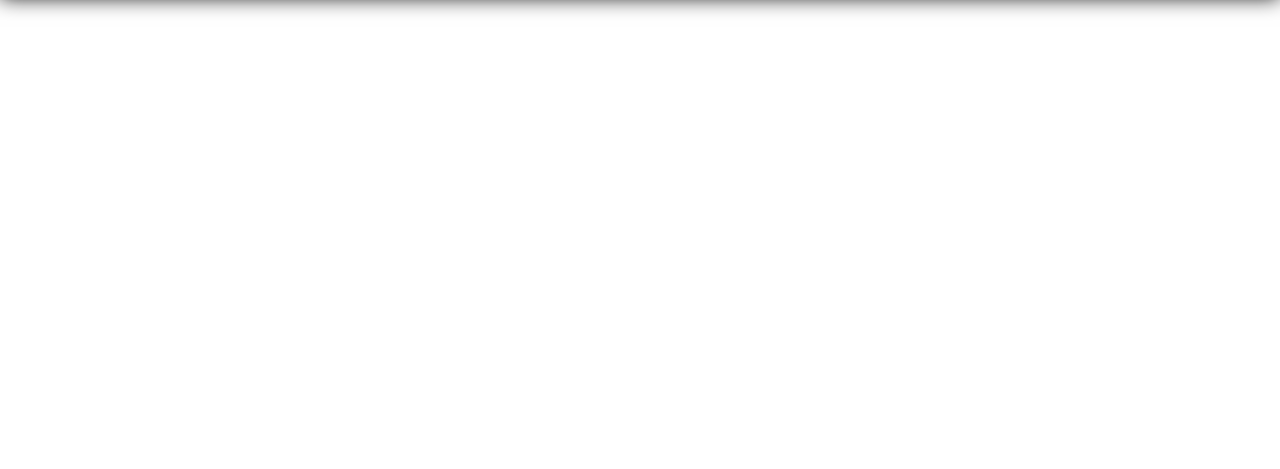
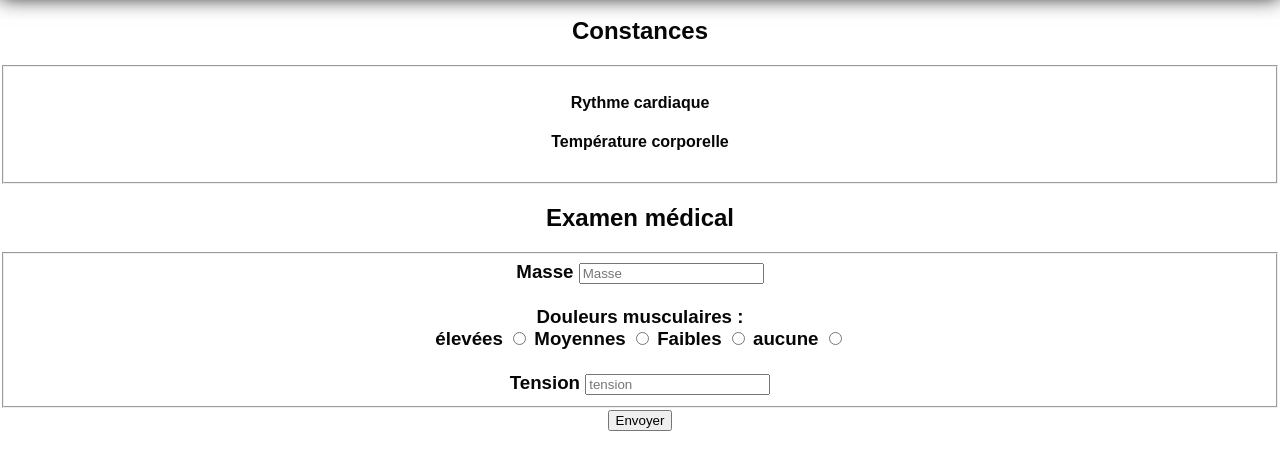
Before and after one commit to Tristan-T/Nuit_Info_2018_Va-le, a website: page medic.html in a window 1280 px wide. Shown: the part 93-562 px from the top of the page. Drawn offline with Linux system fonts and the light colour scheme.

Commit message:
médic html+css

```diff
--- a/medic.html
+++ b/medic.html
@@ -7,7 +7,7 @@
 		<meta charset="utf-8">
 		<title>Médic</title>
 		<link rel="stylesheet" type="text/css" href="./styles/general.css">
-
+		<link rel="stylesheet" type="text/css" href="./styles/medic.css">
 	</head>
 
 	<body>
@@ -41,11 +41,58 @@
 			</nav>
 			<div id="boxshadowonly"></div>
 		</header>
+		<main>
 
-		<article>
+			<article>
+				<div>
+
+					<h2>Constances</h2>
+						<fieldset>
+
+							<div>
+							<h4>Rythme cardiaque</h4>
+
+
+							<h4>Température corporelle</h4>
 
 
 
+							</div>
+						</fieldset>
+					<h2>Examen médical<h3>
+						<fieldset>
+							<div>
+								<label for="masse">Masse</label>
+								<input id="masse" name="unemasse" type="float" placeholder="Masse">
+							</div>
+							<br>
+							<div>
+								<label for="douleurmusc">Douleurs musculaires :</label>
+								<br>
+
+								<label for="eleve">élevées</label>
+								<input id="eleve" name="douleur" type="radio" value="E">
+								<label for="moy">Moyennes</label>
+								<input id="moy" name="douleur" type="radio" value="M">
+								<label for="faible">Faibles</label>
+								<input id="faible" name="doleur" type="radio" value="F">
+								<label for="none">aucune</label>
+								<input id="none" name="doleur" type="radio" value="N">
+							</div>
+							<br>
+							<div>
+								<label for="tension">Tension</label>
+								<input id="tension" name="unetension" type="float" placeholder="tension">
+							</div>
+						</fieldset>
+
+
+						<div id="bouton">
+							<input id="bouton_envoyer" type="submit" value="Envoyer">
+						</div>
+			</article>
+
+		</main>
 
 
 
--- /dev/null
+++ b/styles/medic.css
@@ -0,0 +1,3 @@
+main{
+	text-align:center;
+	}
```
